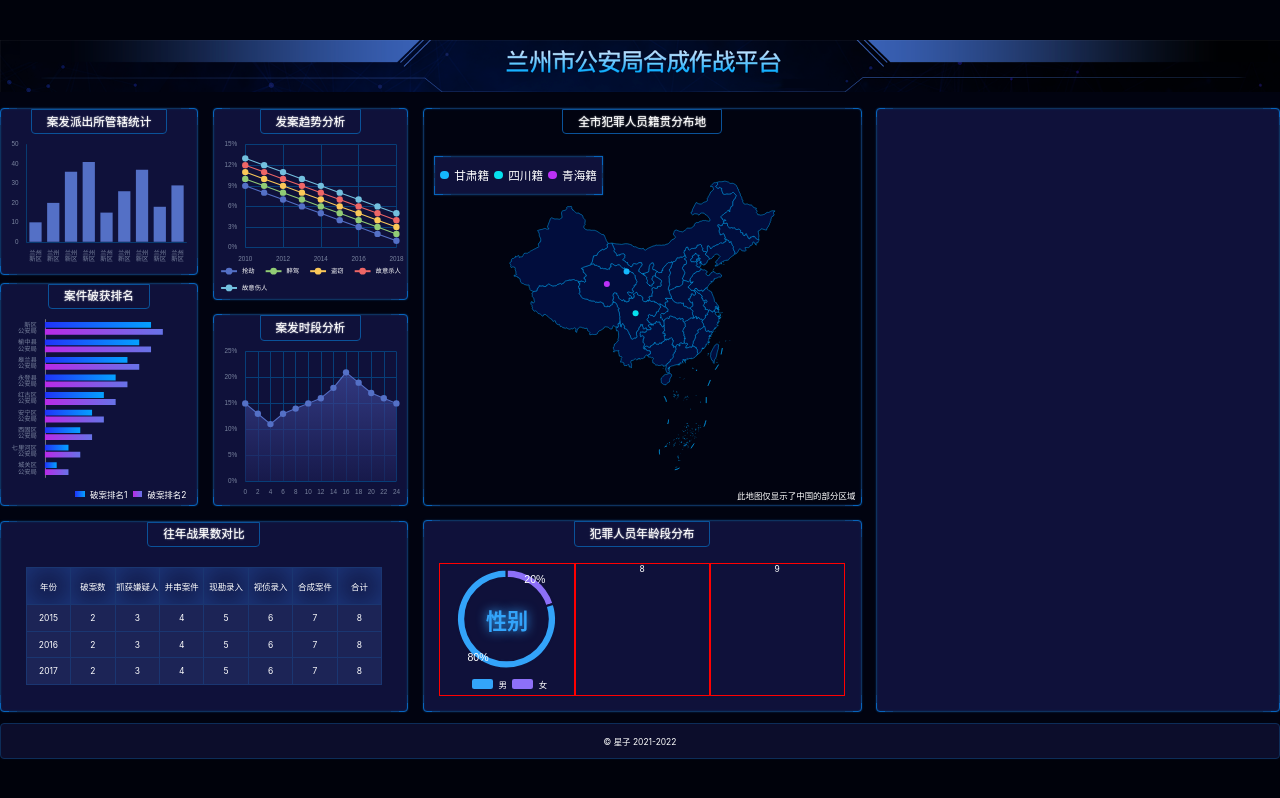
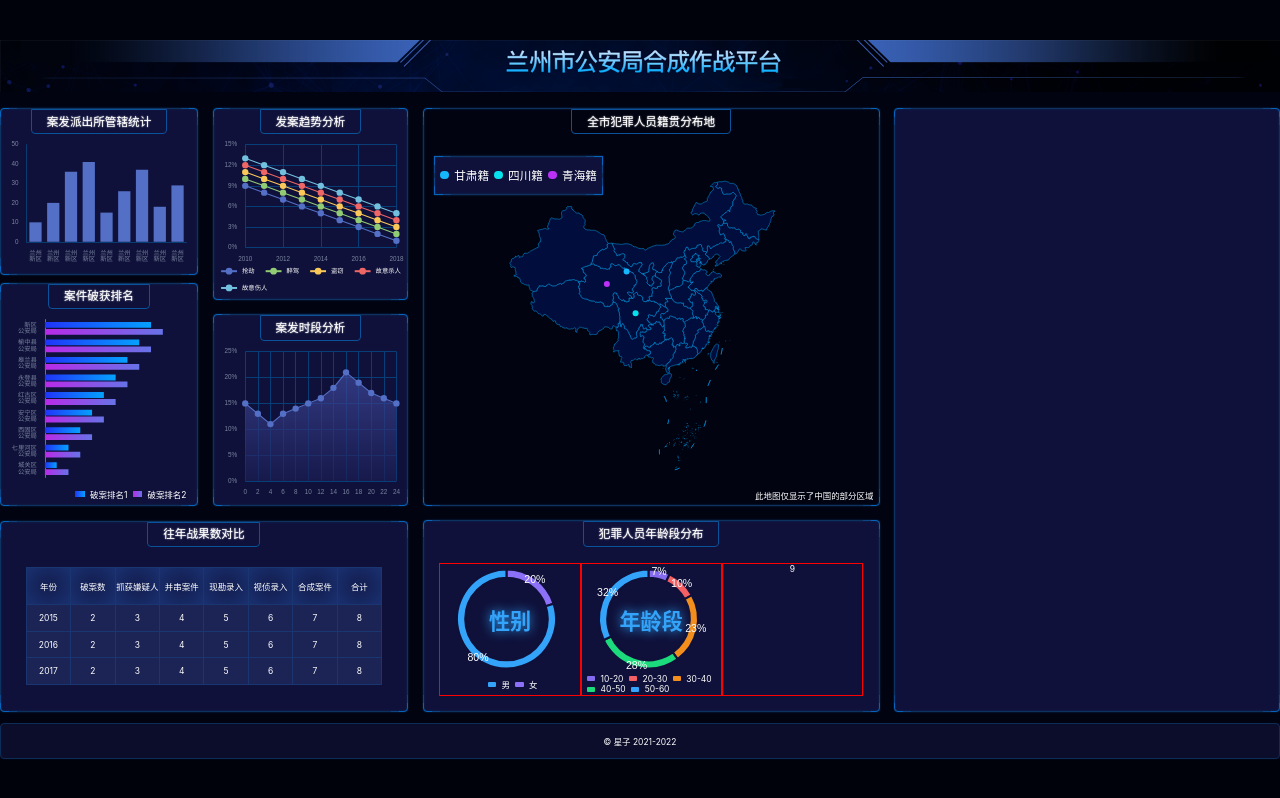
Before and after one commit to EvelynWXY/big-screen-demo-02, a React (Vite) app: page /#/ in a window 1280 px wide. Built offline with nearby package versions, Linux system fonts and the light colour scheme.

Commit message:
Chart8 完成

```diff
--- a/src/components/chart-8.tsx
+++ b/src/components/chart-8.tsx
@@ -1,15 +1,70 @@
 import React, { useEffect, useRef } from "react";
 import * as echarts from "echarts";
+import { createEchartsOptions } from "../shared/create-echarts-options";
+import { color } from "echarts";
+import { px } from "../shared/px";
 
 export const Chart8 = () => {
   const divRef = useRef(null);
+  const colors = ["#856BED", "#F46064", "#F38E1C", "#1CDB7C", "#33A4FA"];
   useEffect(() => {
     var myChart = echarts.init(divRef.current);
+    myChart.setOption(
+      createEchartsOptions({
+        color: colors,
+        xAxis: { show: false },
+        yAxis: { show: false },
+        legend: { show: false },
+        series: [
+          {
+            name: "访问来源",
+            type: "pie",
+            radius: ["75%", "90%"],
+            avoidLabelOverlap: false,
+            label: {
+              show: true,
+              position: "inside",
+              textStyle: { color: "white", fontSize: px(20) },
+              formatter(options) {
+                return (options.value * 100).toFixed(0) + "%";
+              },
+            },
+            labelLine: { show: false },
+            itemStyle: {
+              borderColor: "#0F113A",
+              borderWidth: px(4),
+            },
+            data: [
+              { value: 0.07, name: "10-20" },
+              { value: 0.1, name: "20-30" },
+              { value: 0.23, name: "30-40" },
+              { value: 0.28, name: "40-50" },
+              { value: 0.32, name: "50-60" },
+            ],
+          },
+        ],
+      })
+    );
   }, []);
 
   return (
     <div className="年龄段-图2">
-      8<div ref={divRef} className="chart"></div>
+      <div className="chart">
+        <div className="main" ref={divRef} />
+        <div className="text">年龄段</div>
+      </div>
+      <div className="legend">
+        <span style={{ background: colors[0] }} />
+        10-20
+        <span style={{ background: colors[1] }} />
+        20-30
+        <span style={{ background: colors[2] }} />
+        30-40
+        <span style={{ background: colors[3] }} />
+        40-50
+        <span style={{ background: colors[4] }} />
+        50-60
+      </div>
     </div>
   );
 };
--- a/src/pages/home.scss
+++ b/src/pages/home.scss
@@ -133,17 +133,19 @@
         display: flex;
         flex-direction: column;
       }
-      &-图1 {
+      &-图1,
+      &-图2 {
         .legend {
           height: px(40);
           display: flex;
           align-items: center;
           justify-content: center;
+          flex-wrap: wrap;
           > span {
             display: inline-block;
-            width: px(40);
-            height: px(20);
-            border-radius: px(4);
+            width: px(16);
+            height: px(10);
+            border-radius: px(2);
             margin: 0 px(10);
           }
           .male {
@@ -171,7 +173,15 @@
           }
         }
       }
+      &-图2 {
+        width: px(290);
+        flex-shrink: 0;
+        .legend {
+          justify-content: flex-start;
+        }
+      }
     }
+
     .籍贯 {
       height: px(753);
       background: transparent;
```
